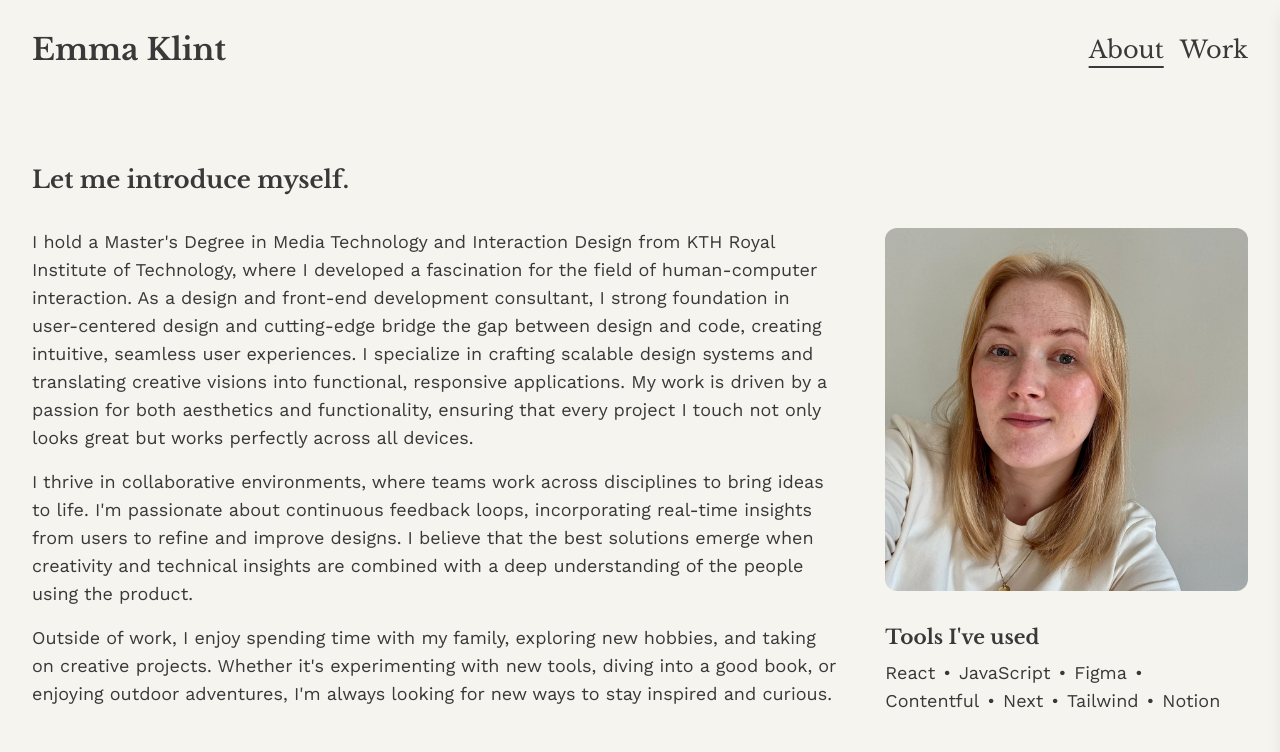
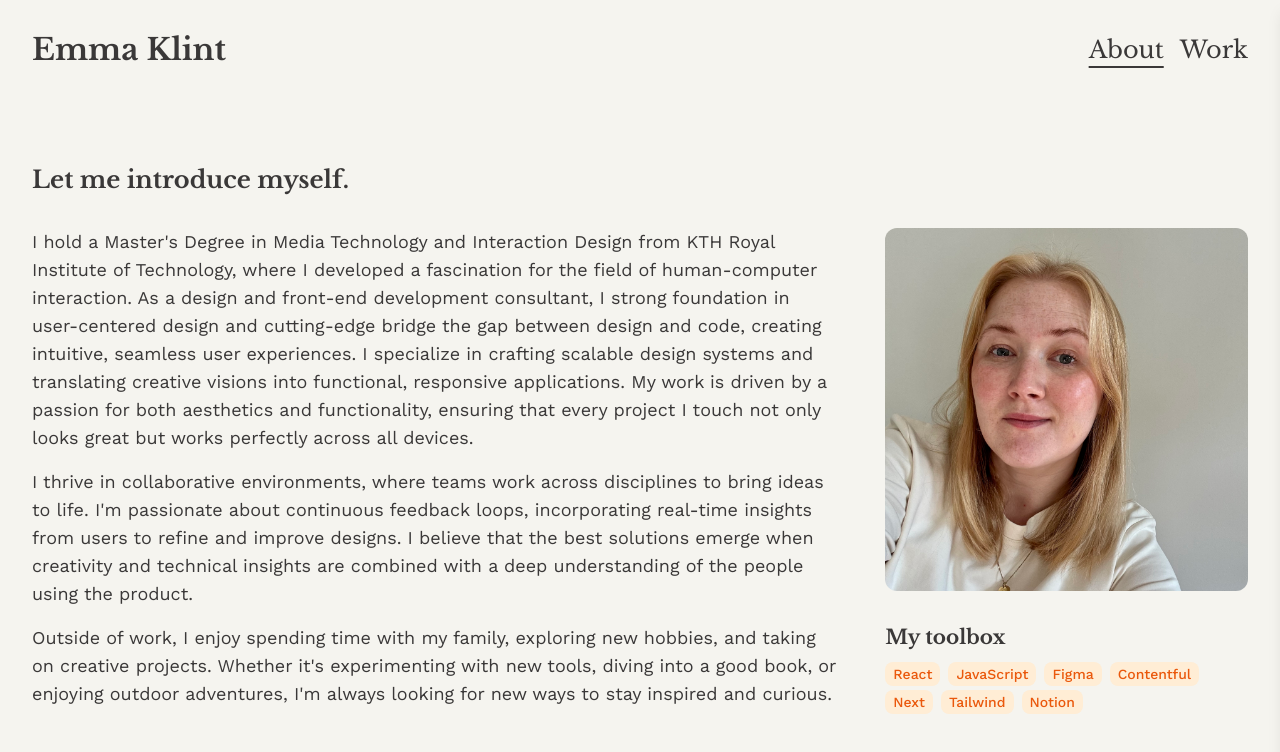
Before and after one commit to emmaklint/portfolio, a Next.js app: page /about in a window 1280 px wide. Shown: the top 752 px of the page. Built offline with nearby package versions, Linux system fonts and the light colour scheme.

Commit message:
new tags on about page

```diff
--- a/src/app/about/page.js
+++ b/src/app/about/page.js
@@ -60,17 +60,18 @@ export default function About() {
               />
             </div>
             <div>
-              <h3 className="text-xl font-bold mb-2 font-serif">
-                Tools I&apos;ve used
-              </h3>
+              <h3 className="text-xl font-bold mb-2 font-serif">My toolbox</h3>
               <ul className="text-lg">
-                {tools.map((tool) => {
+                {tools.map((tool, index) => {
                   return (
-                    <li key={tool} className="inline-block ">
-                      {tool}
-                      {tool !== tools[tools.length - 1] && (
-                        <span className="mx-2">•</span>
-                      )}
+                    <li key={index} className="inline-block ">
+                      <span
+                        key={index}
+                        className="text-sm bg-orange-100 mr-2 mb-2 px-2 py-1 text-orange-600 font-medium rounded-lg"
+                      >
+                        {tool}
+                        {/* {index !== tags.length - 1 && <span className="mx-2">•</span>} */}
+                      </span>
                     </li>
                   );
                 })}
```
